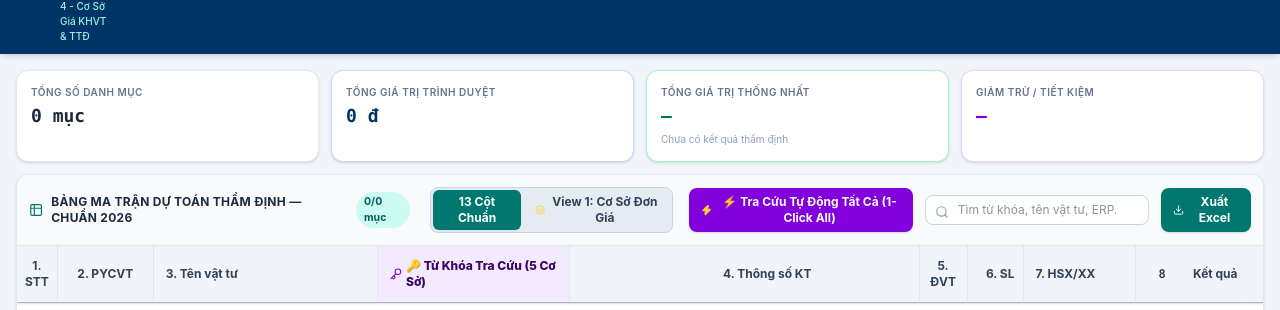
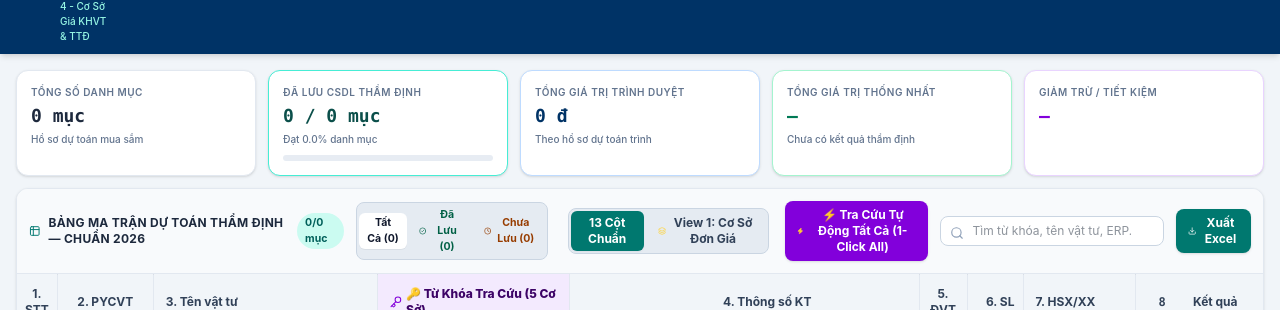
Before and after one commit to nguyenhieuanhspkt/ThamDinhDuToanApp, a React (Vite) app in the folder frontend/: page / in a window 1280 px wide. Shown: the part 152-462 px from the top of the page. Built offline with nearby package versions, Linux system fonts and the light colour scheme; no server answers.

Commit message:
Add appraisal database saved statistics and quick filter to GridMatrixView

```diff
--- a/frontend/src/components/grid/GridMatrixView.jsx
+++ b/frontend/src/components/grid/GridMatrixView.jsx
@@ -1,5 +1,5 @@
 import React, { useState, useEffect } from 'react';
-import { Table2, Search, Download, CheckCircle2, AlertCircle, MinusCircle, Layers, Loader2, Zap, Key, FileDown, FileText } from 'lucide-react';
+import { Table2, Search, Download, CheckCircle2, AlertCircle, MinusCircle, Layers, Loader2, Zap, Key, FileDown, FileText, Clock, Database } from 'lucide-react';
 import AuditProgressModal from '../modals/AuditProgressModal.jsx';
 
 export default function GridMatrixView({ onSelectInspectorItem }) {
@@ -9,6 +9,8 @@ export default function GridMatrixView({ onSelectInspectorItem }) {
   const [stats, setStats] = useState({ total_items: 0, total_trinh: 0, total_thong_nhat: 0 });
   const [quoteMatches, setQuoteMatches] = useState({});
   const [loadingQuotes, setLoadingQuotes] = useState(false);
+  const [evidenceStatus, setEvidenceStatus] = useState({});
+  const [filterSaved, setFilterSaved] = useState('ALL'); // 'ALL' | 'SAVED' | 'UNSAVED'
 
   // States cho 1-click 5 cơ sở & keyword management
   const [itemKeywords, setItemKeywords] = useState({});
@@ -46,8 +48,22 @@ export default function GridMatrixView({ onSelectInspectorItem }) {
 
       // Quét & bóc tách báo giá gốc đính kèm
       fetchQuoteMatches();
+      // Quét tiến độ chứng cứ CSDL thẩm định đã lưu
+      fetchEvidenceStatus();
     } catch (e) {
       console.error('Lỗi fetch grid data:', e);
+    }
+  };
+
+  const fetchEvidenceStatus = async () => {
+    try {
+      const res = await fetch('/api/evidence/all-status');
+      if (res.ok) {
+        const data = await res.json();
+        setEvidenceStatus(data || {});
+      }
+    } catch (e) {
+      console.error('Lỗi fetch evidence status:', e);
     }
   };
 
@@ -214,17 +230,32 @@ export default function GridMatrixView({ onSelectInspectorItem }) {
 
   const fmt = (val) => (!val && val !== 0 ? '—' : Math.round(val).toLocaleString('vi-VN'));
 
+  const isItemSaved = (it, origIdx) => {
+    const itemId = it.id || origIdx + 1;
+    const st = evidenceStatus[String(itemId)];
+    return Boolean(st?.has_syn || (it.danh_gia_ttd && it.danh_gia_ttd.trim().length > 0));
+  };
+
+  const savedCount = items.filter((it, idx) => isItemSaved(it, idx)).length;
+  const savedPct = items.length > 0 ? (savedCount / items.length * 100) : 0;
+
   const filteredItems = items.filter((it, idx) => {
+    const origIdx = items.indexOf(it);
+    const saved = isItemSaved(it, origIdx);
+    if (filterSaved === 'SAVED' && !saved) return false;
+    if (filterSaved === 'UNSAVED' && saved) return false;
+
     if (!searchQuery.trim()) return true;
     const q = searchQuery.toLowerCase();
-    const kw = itemKeywords[it.id || idx + 1] || '';
+    const itemId = it.id || origIdx + 1;
+    const kw = itemKeywords[itemId] || '';
     return (
       (it.ten_vt_goc || it.ten_vt || '').toLowerCase().includes(q) ||
       (it.ma_vt || '').toLowerCase().includes(q) ||
       (it.pycvt || '').toLowerCase().includes(q) ||
       (it.thong_so_kt || it.part_no || '').toLowerCase().includes(q) ||
       kw.toLowerCase().includes(q) ||
-      String(it.stt || idx + 1).includes(q)
+      String(it.stt || origIdx + 1).includes(q)
     );
   });
 
@@ -235,10 +266,17 @@ export default function GridMatrixView({ onSelectInspectorItem }) {
   return (
     <div className="flex-1 flex flex-col p-4 overflow-hidden bg-slate-100 h-full gap-3">
 
-      {/* Stats Cards */}
-      <div className="grid grid-cols-4 gap-3 shrink-0">
-        <StatCard label="Tổng số danh mục" value={`${stats.total_items} mục`} color="slate" />
-        <StatCard label="Tổng giá trị trình duyệt" value={`${fmt(stats.total_trinh)} đ`} color="blue" />
+      {/* Stats Cards - 5 Cột: Bổ sung Thông số Tiến độ lưu CSDL Thẩm định */}
+      <div className="grid grid-cols-5 gap-3 shrink-0">
+        <StatCard label="Tổng số danh mục" value={`${stats.total_items} mục`} color="slate" sub="Hồ sơ dự toán mua sắm" />
+        <StatCard
+          label="Đã lưu CSDL thẩm định"
+          value={`${savedCount} / ${stats.total_items} mục`}
+          color="teal"
+          sub={`Đạt ${savedPct.toFixed(1)}% danh mục`}
+          progress={savedPct}
+        />
+        <StatCard label="Tổng giá trị trình duyệt" value={`${fmt(stats.total_trinh)} đ`} color="blue" sub="Theo hồ sơ dự toán trình" />
         <StatCard
           label="Tổng giá trị thống nhất"
           value={stats.total_thong_nhat > 0 ? `${fmt(stats.total_thong_nhat)} đ` : '—'}
@@ -267,6 +305,32 @@ export default function GridMatrixView({ onSelectInspectorItem }) {
               <span className="bg-teal-100 text-teal-800 text-[10.5px] px-2 py-0.5 rounded-full font-bold">
                 {filteredItems.length}/{items.length} mục
               </span>
+
+              {/* Bộ lọc nhanh trạng thái lưu CSDL Thẩm định */}
+              <div className="flex items-center gap-1 bg-slate-200/80 p-0.5 rounded-lg border border-slate-300 text-[10.5px] font-bold ml-1">
+                <button
+                  onClick={() => setFilterSaved('ALL')}
+                  className={`px-2 py-0.5 rounded-md transition cursor-pointer ${filterSaved === 'ALL' ? 'bg-white text-slate-900 shadow-2xs' : 'text-slate-600 hover:text-slate-900'}`}
+                  title="Hiện toàn bộ danh mục"
+                >
+                  Tất Cả ({items.length})
+                </button>
+                <button
+                  onClick={() => setFilterSaved('SAVED')}
+                  className={`px-2 py-0.5 rounded-md transition flex items-center gap-1 cursor-pointer ${filterSaved === 'SAVED' ? 'bg-emerald-700 text-white shadow-2xs' : 'text-emerald-800 hover:bg-emerald-100/60'}`}
+                  title="Chỉ xem các mục ĐÃ LƯU CSDL thẩm định"
+                >
+                  <CheckCircle2 className="w-3 h-3" /> Đã Lưu ({savedCount})
+                </button>
+                <button
+                  onClick={() => setFilterSaved('UNSAVED')}
+                  className={`px-2 py-0.5 rounded-md transition flex items-center gap-1 cursor-pointer ${filterSaved === 'UNSAVED' ? 'bg-amber-600 text-white shadow-2xs' : 'text-amber-800 hover:bg-amber-100/60'}`}
+                  title="Chỉ xem các mục CHƯA LƯU CSDL thẩm định"
+                >
+                  <Clock className="w-3 h-3" /> Chưa Lưu ({items.length - savedCount})
+                </button>
+              </div>
+
               {loadingQuotes && (
                 <span className="flex items-center gap-1 text-[10px] font-bold text-amber-700 bg-amber-50 px-2 py-0.5 rounded-full border border-amber-200 animate-pulse">
                   <Loader2 className="w-3 h-3 animate-spin" /> Đang bóc tách PDF Báo giá...
@@ -513,6 +577,17 @@ export default function GridMatrixView({ onSelectInspectorItem }) {
                       {/* Action — Sticky Right */}
                       <td className="py-2.5 px-2 text-center sticky right-0 bg-white group-hover:bg-teal-50 border-l border-slate-200 shadow-sm">
                         <div className="flex flex-col items-center gap-1.5">
+                          {/* Trạng thái lưu CSDL Thẩm định */}
+                          {isItemSaved(it, origIdx) ? (
+                            <span className="w-full text-center py-0.5 bg-emerald-100 text-emerald-900 rounded text-[9.5px] font-bold border border-emerald-300 flex items-center justify-center gap-1 shadow-2xs" title="Mục này đã tổng hợp và lưu vết CSDL Thẩm định">
+                              <CheckCircle2 className="w-3 h-3 text-emerald-700" /> Đã Lưu CSDL
+                            </span>
+                          ) : (
+                            <span className="w-full text-center py-0.5 bg-slate-100 text-slate-500 rounded text-[9.5px] font-semibold border border-slate-200 flex items-center justify-center gap-1" title="Mục này chưa lưu CSDL thẩm định">
+                              <Clock className="w-3 h-3 text-slate-400" /> Chưa Lưu CSDL
+                            </span>
+                          )}
+
                           {/* 1-Click 5-Pillars Automation Button */}
                           <button
                             onClick={() => handleRun5Pillars(itemId, true)}
@@ -590,18 +665,27 @@ export default function GridMatrixView({ onSelectInspectorItem }) {
 }
 
 // ── Stat Card ─────────────────────────────────────────────────────────────────
-function StatCard({ label, value, color, sub }) {
+function StatCard({ label, value, color, sub, progress }) {
   const colors = {
     slate:   'border-slate-200  text-slate-800',
+    teal:    'border-teal-300   text-teal-900 bg-teal-50/40',
     blue:    'border-blue-200   text-[#003366]',
     emerald: 'border-emerald-200 text-emerald-700',
     purple:  'border-purple-200  text-purple-700',
   };
   return (
-    <div className={`bg-white p-3.5 rounded-xl border shadow-sm ${colors[color]}`}>
+    <div className={`bg-white p-3.5 rounded-xl border shadow-sm ${colors[color] || colors.slate}`}>
       <span className="text-[10px] text-slate-500 font-semibold uppercase tracking-wider block">{label}</span>
       <p className="text-lg font-extrabold font-mono mt-0.5">{value}</p>
-      {sub && <p className="text-[10px] text-slate-400 mt-0.5">{sub}</p>}
+      {sub && <p className="text-[10px] text-slate-500 mt-0.5 font-medium truncate" title={sub}>{sub}</p>}
+      {progress !== undefined && (
+        <div className="w-full bg-slate-200/80 rounded-full h-1.5 mt-2 overflow-hidden">
+          <div
+            className="bg-teal-600 h-full rounded-full transition-all duration-500"
+            style={{ width: `${Math.min(100, Math.max(0, progress))}%` }}
+          />
+        </div>
+      )}
     </div>
   );
 }
```
